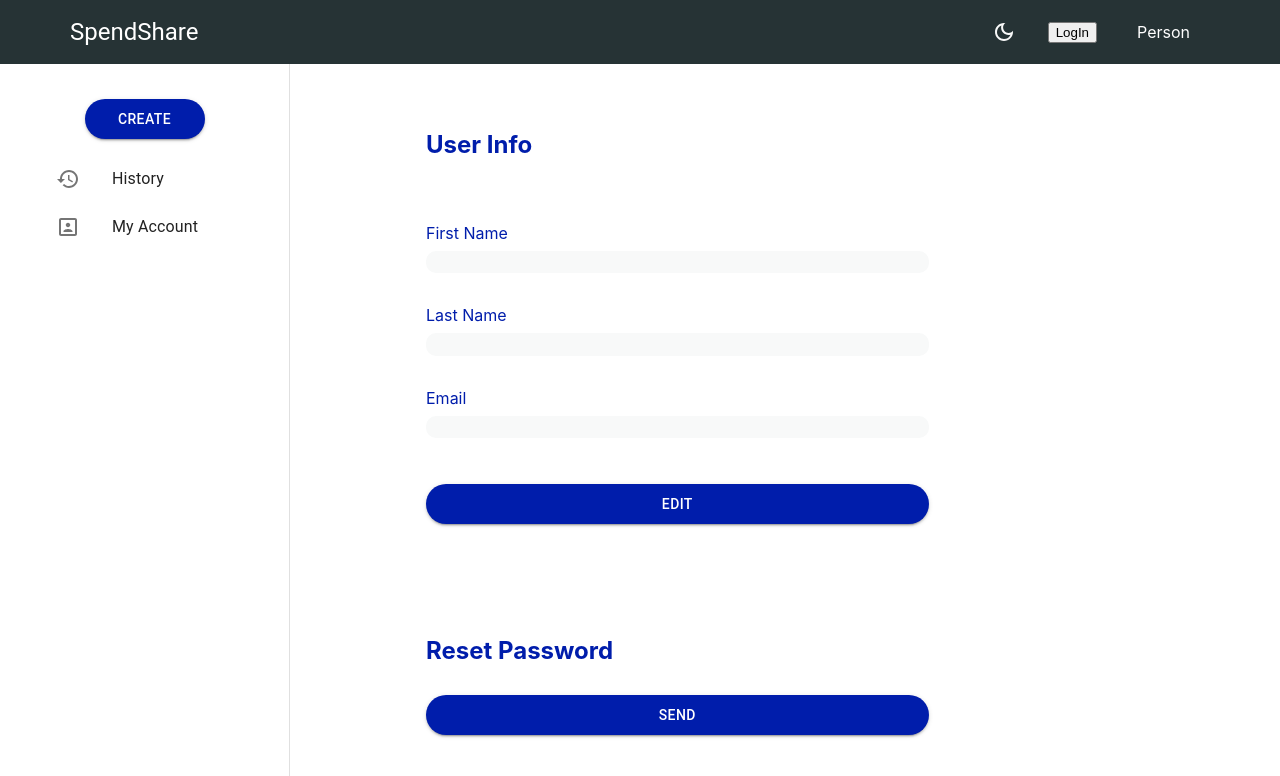
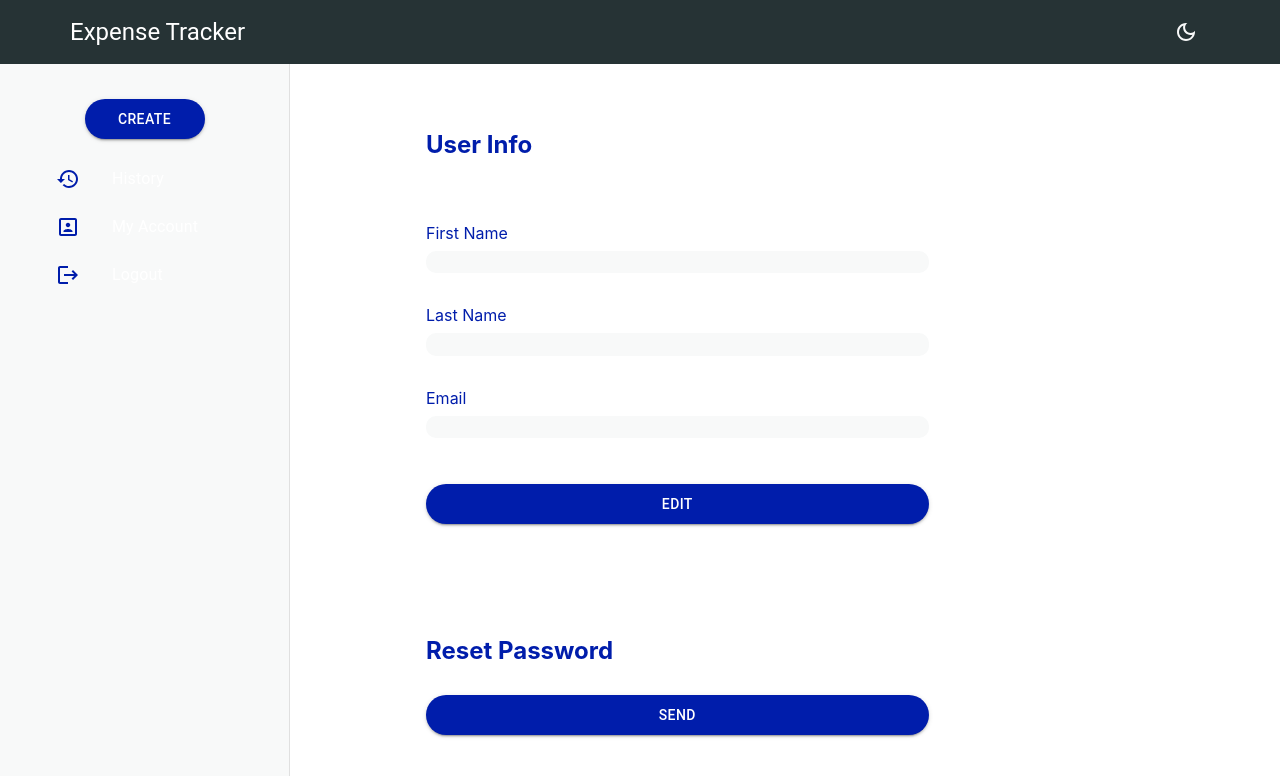
Before and after one commit to e-0922-ja/expense-tracker-app, a React (Create React App) app in the folder frontend/: page /account in a window 1280 px wide. Shown: the top 776 px of the page. Built offline with nearby package versions, Linux system fonts and the light colour scheme; no server answers.

Commit message:
docs: change logout button

```diff
--- a/frontend/src/views/components/DrawerContents.tsx
+++ b/frontend/src/views/components/DrawerContents.tsx
@@ -7,54 +7,81 @@ import {
 } from "@mui/material";
 import HistoryIcon from "@mui/icons-material/History";
 import PortraitIcon from "@mui/icons-material/Portrait";
+import LogoutIcon from "@mui/icons-material/Logout";
 import { useNavigate } from "react-router-dom";
 import { MainButton } from "./MainButton";
 import styled from "styled-components";
+import { useDispatch, useSelector } from "react-redux";
+import { selectTheme } from "../../reducer/colorModeSlice";
+import { logout, selectUser } from "../../reducer/userSlice";
+import { AppDispatch } from "../../store/store";
 
 export const DrawerContents = () => {
   const navigate = useNavigate();
+  const theme = useSelector(selectTheme);
+  const account = useSelector(selectUser);
+  const dispatch: AppDispatch = useDispatch();
 
-  const handleNavigateHistory = () => {
+  const navigateHistory = () => {
     navigate("/history");
   };
 
-  const handleNavigateAccount = () => {
+  const navigateAccount = () => {
     navigate("/account");
+  };
+
+  const handleLogput = () => {
+    if (account.isLogin) {
+      dispatch(logout());
+      navigate("/");
+    }
   };
 
   const toolbarItems = [
     {
+      onClick: navigateHistory,
       text: "History",
-      icon: <HistoryIcon />,
-      func: handleNavigateHistory,
+      icon: <HistoryIcon style={{ color: theme.palette.secondary.main }} />,
       id: 1,
     },
     {
+      onClick: navigateAccount,
       text: "My Account",
-      icon: <PortraitIcon />,
-      func: handleNavigateAccount,
+      icon: <PortraitIcon style={{ color: theme.palette.secondary.main }} />,
       id: 2,
+    },
+    {
+      onClick: handleLogput,
+      text: "Logout",
+      icon: <LogoutIcon style={{ color: theme.palette.secondary.main }} />,
+      id: 3,
     },
   ];
 
   return (
-    <>
+    <Wrapper>
       <ButtonContainer>
         <MainButton title={"create"} />
       </ButtonContainer>
       <StyledList>
         {toolbarItems.map((item) => (
           <ListItem key={item.id} disablePadding>
-            <StyledListItemButton onClick={item.func}>
+            <StyledListItemButton onClick={item.onClick} disableRipple>
               <ListItemIcon>{item.icon}</ListItemIcon>
               <ListItemText primary={item.text} />
             </StyledListItemButton>
           </ListItem>
         ))}
       </StyledList>
-    </>
+    </Wrapper>
   );
 };
+
+const Wrapper = styled.div`
+  height: 100%;
+  color: ${({ theme }) => theme.palette.info.light};
+  background: ${({ theme }) => theme.palette.primary.light};
+`;
 
 const ButtonContainer = styled.div`
   margin-top: 35px;
--- a/frontend/src/views/components/Header.tsx
+++ b/frontend/src/views/components/Header.tsx
@@ -5,16 +5,16 @@ import {
   IconButton,
   Toolbar,
   Typography,
-} from '@mui/material';
+} from "@mui/material";
 
-import { useDispatch, useSelector } from 'react-redux';
-import { useNavigate } from 'react-router-dom';
-import { selectTheme, toggleTheme } from '../../reducer/colorModeSlice';
-import { logout, selectUser } from '../../reducer/userSlice';
-import { AppDispatch } from '../../store/store';
-import { DarkModeButton } from './DarkModeButton';
-import { LightModeButton } from './LightModeButton';
-import styled from 'styled-components';
+import { useDispatch, useSelector } from "react-redux";
+import { useNavigate } from "react-router-dom";
+import { selectTheme, toggleTheme } from "../../reducer/colorModeSlice";
+import { selectUser } from "../../reducer/userSlice";
+import { AppDispatch } from "../../store/store";
+import { DarkModeButton } from "./DarkModeButton";
+import { LightModeButton } from "./LightModeButton";
+import styled from "styled-components";
 
 export const Header = () => {
   const navigate = useNavigate();
@@ -23,20 +23,11 @@ export const Header = () => {
   const account = useSelector(selectUser);
 
   const handleNavigateHome = () => {
-    navigate('/');
+    navigate("/");
   };
 
   const handleChangeMode = () => {
     dispatch(toggleTheme());
-  };
-
-  const handleLogInOut = () => {
-    if (account.isLogin) {
-      dispatch(logout());
-      navigate('/');
-    } else {
-      navigate('/login');
-    }
   };
 
   return (
@@ -54,22 +45,18 @@ export const Header = () => {
           variant="h5"
           component="div"
         >
-          SpendShare
+          Expense Tracker
         </Typography>
         <AppBarNavWrapper>
           <StyledIconButton size="large" onClick={handleChangeMode}>
-            {theme.palette.mode === 'light' ? (
+            {theme.palette.mode === "light" ? (
               <DarkModeButton />
             ) : (
               <LightModeButton />
             )}
           </StyledIconButton>
-          <Text>
-            <button onClick={handleLogInOut}>
-              {account.isLogin ? 'LogOut' : 'LogIn'}
-            </button>
-          </Text>
-          <Text>{account.isLogin ? account.user?.firstName : 'Person'}</Text>
+
+          {account.isLogin ? <Text>{account.user?.firstName}</Text> : ""}
         </AppBarNavWrapper>
       </StyledToolbar>
     </AppBarWrapper>
@@ -79,6 +66,10 @@ export const Header = () => {
 const AppBarWrapper = styled(AppBar)<AppBarProps>`
   position: fixed;
   background-color: ${({ theme }) => theme.palette.info.main} !important;
+`;
+
+const StyledToolbar = styled(Toolbar)`
+  padding: 0 70px !important;
 `;
 
 const AppBarNavWrapper = styled(Box)`
@@ -99,7 +90,3 @@ const StyledIconButton = styled(IconButton)`
     color: #f8f9f9;
   }
 `;
-
-const StyledToolbar = styled(Toolbar)`
-  padding: 0 70px !important;
-`;
```
